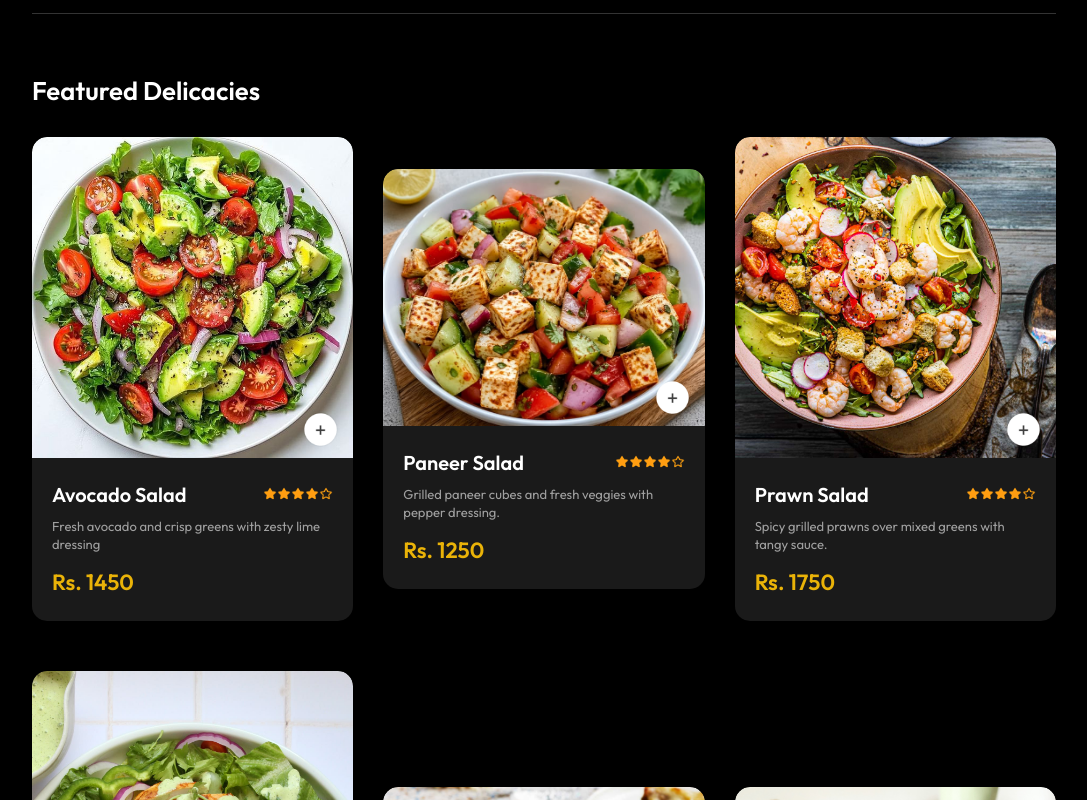
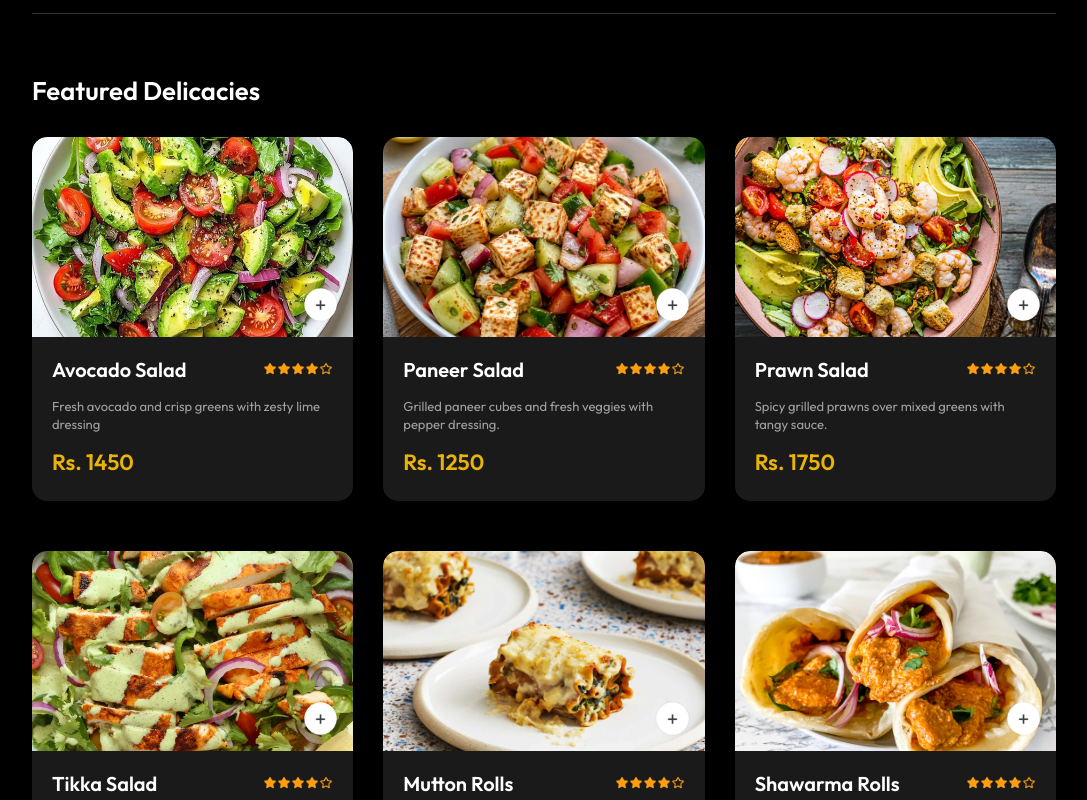
Before and after one commit to mnmrukshan/Tasto-FoodOrdering, a React (Vite) app in the folder frontend/: page / in a window 1280 px wide. Shown: the part 1160-1960 px from the top of the page, without its empty margins (96-1183 px from the left). Built offline with nearby package versions, Linux system fonts and the light colour scheme; no server answers.

Commit message:
polish Admin and Client UI

```diff
--- a/frontend/src/components/Fooditem/Fooditem.css
+++ b/frontend/src/components/Fooditem/Fooditem.css
@@ -7,6 +7,9 @@
     transition: transform 0.4s cubic-bezier(0.175, 0.885, 0.32, 1.275);
     animation: fadeIn 1s;
     overflow: hidden;
+    display: flex;
+    flex-direction: column;
+    height: 100%;
 }
 .food-item:hover{
     transform: scale(1.04);
@@ -14,6 +17,8 @@
 }
 .food-item-img-container{
     position: relative;
+    height: 200px;
+    overflow: hidden;
 }
 .food-item-img-container .add{
     width: 35px;
@@ -28,7 +33,15 @@
 }
 .food-item-image{
    width: 100%;
+   height: 100%;
+   object-fit: cover;
+   object-position: center;
    border-radius: 15px 15px 0px 0px;
+   transition: transform 0.5s ease;
+}
+
+.food-item:hover .food-item-image {
+    transform: scale(1.05);
 }
 .food-item-counter{
     position: absolute;
@@ -70,6 +83,9 @@
 }
 .food-item-info{
     padding: 20px;
+    display: flex;
+    flex-direction: column;
+    flex-grow: 1;
 }
 .food-item-name-rating{
     display: flex;
@@ -92,6 +108,7 @@
     font-size: 13px;
     line-height: 1.4;
     margin-top: 5px;
+    flex-grow: 1;
 }
 .food-item-price{
     color: var(--accent-color); /* Creamy Gold */
```
